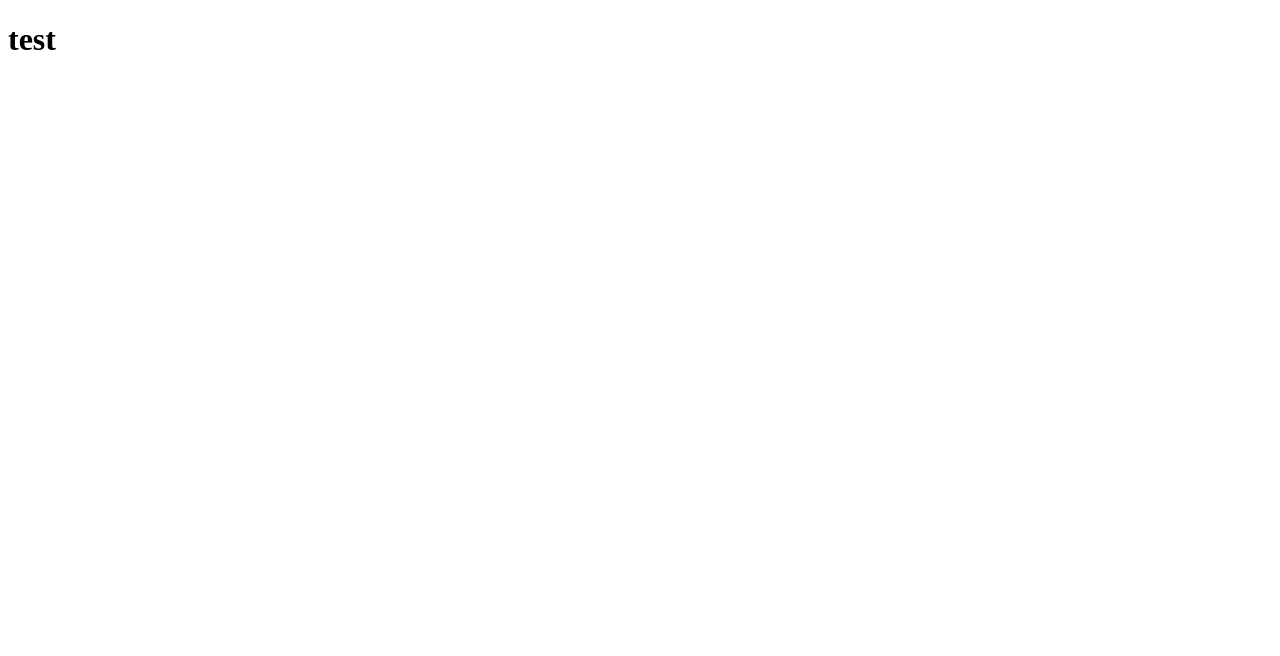
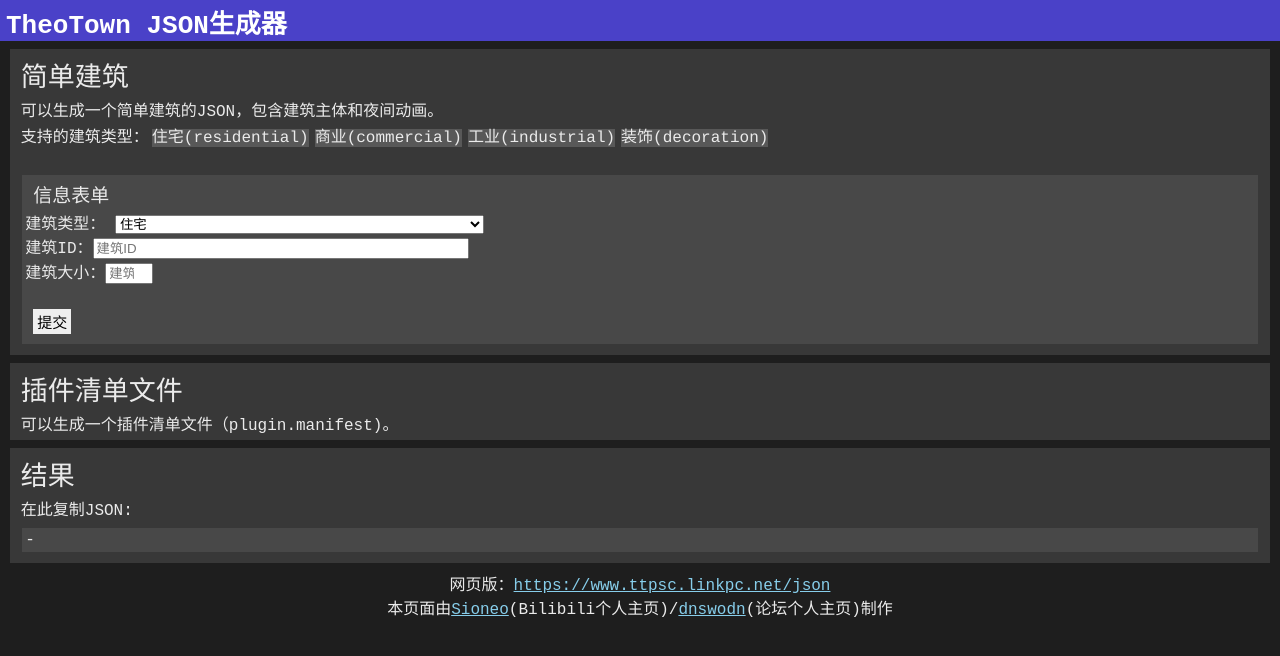
Before and after one commit to Sioneo/json, a plain HTML site: page index.html in a window 1280 px wide. Drawn offline with Linux system fonts and the light colour scheme.

Commit message:
Update index.html

```diff
--- a/index.html
+++ b/index.html
@@ -1,10 +1,111 @@
 <!DOCTYPE html>
 <html lang="zh">
-  <head>
+<head>
+    <title>TheoTown JSON生成器</title>
     <meta charset="UTF-8">
-    <title>-</title>
-  </head>
-  <body>
-    <h1>test</h1>
-  </body>
+    <style>
+body{
+    background-color: rgba(30, 30, 30, 1);
+    color: rgba(235, 235, 235, 1);
+    font-family: monospace, Courier, sans-serif;
+    font-size: 16px;
+    padding: 0px;
+    margin: 0px;
+}
+a{
+    color: skyblue;
+}
+button{
+    border: none;
+    padding: 2px 4px 2px 4px;
+    margin: 5px auto;
+    font-size: 15px;
+}
+form label{
+    width: 30%;
+}
+form select{
+    width: 30%;
+}
+form input{
+    width: 30%;
+}
+
+.webTitle{
+    background-color: rgba(74, 65, 200, 1);
+    color: white;
+    position: sticky;
+    top: 0;
+    margin: 0px;
+    padding: 3px 6px 0px 6px;
+    font-size: 26px;
+}
+.box{
+    width: 98%;
+    height: auto;
+    padding: 3px;
+    margin: 8px auto;
+    background-color: rgba(95, 95, 95, 0.4);
+}
+.boxTitle{
+    font-size: 27px;
+    margin: 3px 8px 3px 8px;
+}
+.boxText{
+    margin: 2px 2px 2px 8px;
+}
+.code{
+    background-color: rgba(135, 135, 135, 0.4);
+    font-family: Courier, monospace, sans-serif;
+    margin: auto 3px;
+}
+
+.author {
+    text-align: center;
+    margin: 2px auto;
+}
+    </style>
+</head>
+<body>
+    <h1 class="webTitle">TheoTown JSON生成器</h1>
+
+    <div class="box">
+        <div class="boxTitle">简单建筑</div>
+        <div class="boxText">可以生成一个简单建筑的JSON，包含建筑主体和夜间动画。</div>
+        <div class="boxText">支持的建筑类型：<text class="code">住宅(residential)</text><text class="code">商业(commercial)</text><text class="code">工业(industrial)</text><text class="code">装饰(decoration)</text></div>
+        <br>
+
+        <div class="box"><form>
+        <div class="boxText"><div style="font-size: 19px;">信息表单</div></div>
+            <label for="type">建筑类型：</label>
+            <select width="40%" name="type">
+                <option value="residential">住宅</option>
+                <option value="commercial">商业</option>
+                <option value="industrial">工业</option>
+                <option value="decoration">装饰</option>
+            </select><br>
+            <label for="buildingID">建筑ID：</label><input type="text" name="buildingID" placeholder="建筑ID" id="buildingIdInput"><br>
+            <label for="buildingSize">建筑大小：</label><input name="buildingSize" placeholder="建筑大小" type="number" style="width: 40px;" min="1" max="32" step="1"><br>
+            <br>
+            <div class="boxText"><button type="submit">提交</button></div>
+        </form></div>
+    </div>
+
+    <div class="box">
+        <div class="boxTitle">插件清单文件</div>
+        <div class="boxText">可以生成一个插件清单文件（plugin.manifest)。</div>
+    </div>
+
+    <div class="box">
+        <div class="boxTitle">结果</div>
+        <div class="boxText">在此复制JSON: </div>
+        <div class="box"><div id="output">-</div></div>
+    </div>
+
+    <script>
+const outputText = document.getElementById("output");
+    </script>
+
+    <div class="author">网页版：<a href="https://www.ttpsc.linkpc.net/json">https://www.ttpsc.linkpc.net/json</a><br>本页面由<a href="https://b23.tv/eWskduP">Sioneo</a>(Bilibili个人主页)/<a href="https://forum.theotown.com/memberlist.php?mode=viewprofile&u=227382">dnswodn</a>(论坛个人主页)制作</div>
+</body>
 </html>
```
